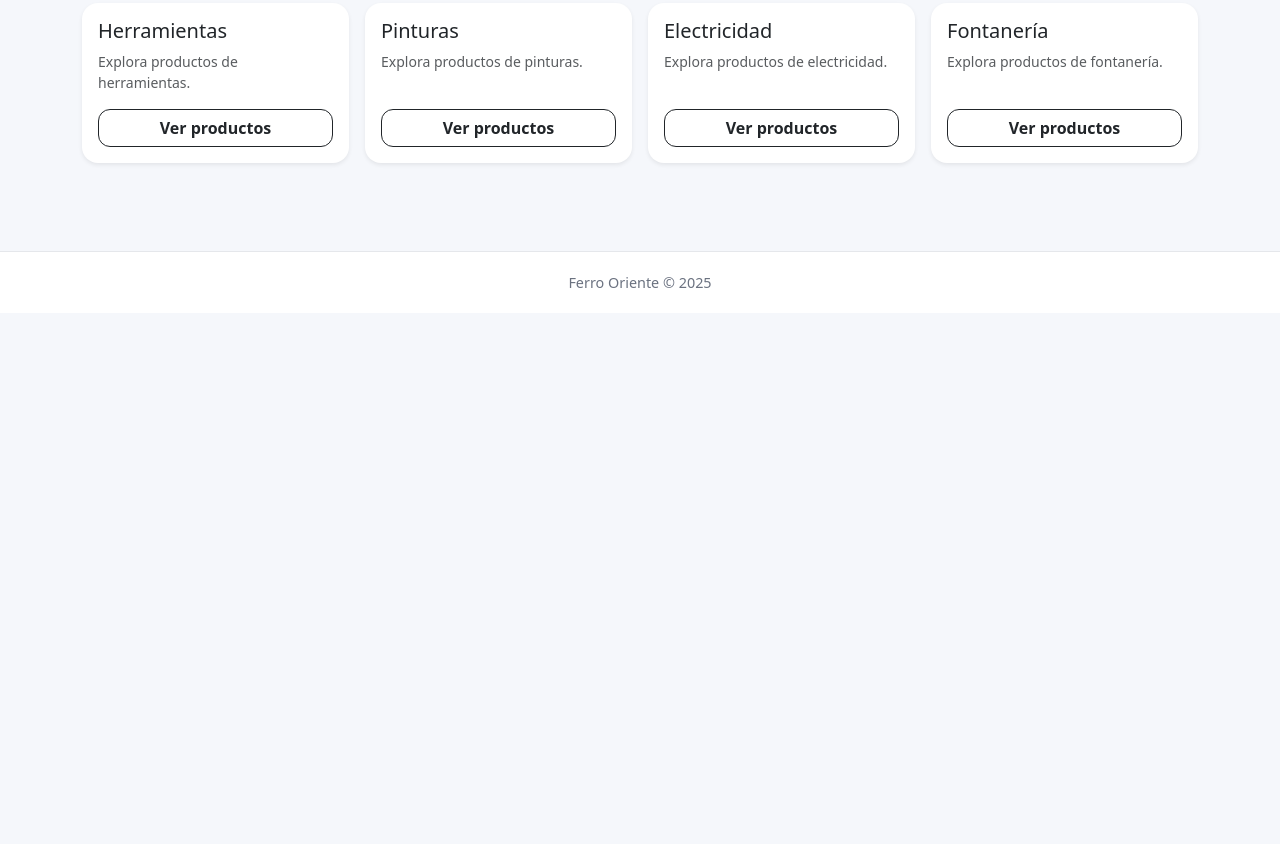
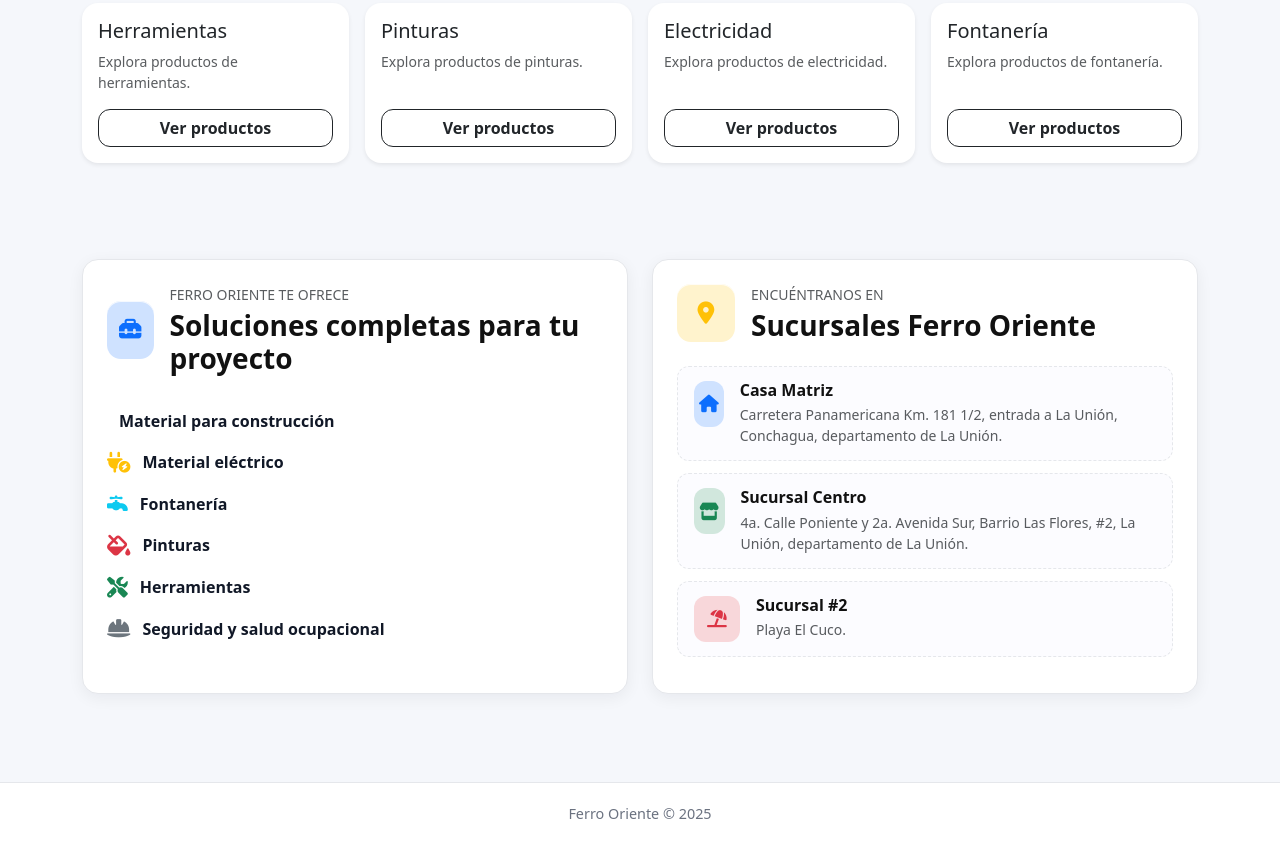
Before and after one commit to JBerrios08/Progra3-Proyecto-Final, a plain HTML site: page index.html in a window 1280 px wide. Shown: the part 392-1236 px from the top of the page. Before the commit the page ends 800 px from the top, so only its background shows below. Drawn offline with nearby package versions, Linux system fonts and the light colour scheme.

Commit message:
Add homepage offer and locations section with icons

```diff
--- a/assets/css/styles.css
+++ b/assets/css/styles.css
@@ -81,6 +81,53 @@ body{
   font-weight:700;
 }
 
+.info-block{
+  background: var(--fo-card);
+  border-radius: 16px;
+  box-shadow: 0 4px 16px rgba(17,24,39,.06);
+  border:1px solid #e5e7eb;
+}
+
+.info-icon{
+  width:58px;
+  height:58px;
+  display:grid;
+  place-items:center;
+  border-radius:14px;
+  font-size:1.4rem;
+  box-shadow: inset 0 1px 0 rgba(255,255,255,.8);
+}
+
+.info-list li{
+  display:flex;
+  align-items:center;
+  gap:.75rem;
+  padding:.55rem 0;
+  font-weight:600;
+  color:#111827;
+}
+
+.info-list i{
+  font-size:1.3rem;
+}
+
+.branch-card{
+  border:1px dashed #e5e7eb;
+  border-radius:12px;
+  padding:14px 16px;
+  margin-bottom:12px;
+  background:#fcfcff;
+}
+
+.branch-icon{
+  width:46px;
+  height:46px;
+  display:grid;
+  place-items:center;
+  border-radius:12px;
+  font-size:1.1rem;
+}
+
 footer{
   color: var(--fo-muted);
   font-size:.9rem;
--- a/index.html
+++ b/index.html
@@ -14,7 +14,9 @@
 <!-- NAVBAR -->
 <nav class="navbar navbar-expand-lg navbar-dark bg-dark">
   <div class="container">
-    <a class="navbar-brand fw-bold" href="index.html">Ferro Oriente</a>
+    <a class="navbar-brand fw-bold" href="index.html">
+      <i class="fa-solid fa-hammer me-2"></i>Ferro Oriente
+    </a>
 
     <button class="navbar-toggler" type="button" data-bs-toggle="collapse" data-bs-target="#menu">
       <span class="navbar-toggler-icon"></span>
@@ -22,10 +24,10 @@
 
     <div class="collapse navbar-collapse" id="menu">
       <ul class="navbar-nav me-auto gap-3">
-        <li class="nav-item"><a class="nav-link active" href="index.html">Inicio</a></li>
-        <li class="nav-item"><a class="nav-link" href="nosotros.html">Nosotros</a></li>
-        <li class="nav-item"><a class="nav-link" href="tienda.html">Tienda</a></li>
-        <li class="nav-item"><a class="nav-link" href="contacto.html">Contacto</a></li>
+        <li class="nav-item"><a class="nav-link active" href="index.html"><i class="fa-solid fa-house me-1"></i>Inicio</a></li>
+        <li class="nav-item"><a class="nav-link" href="nosotros.html"><i class="fa-solid fa-people-group me-1"></i>Nosotros</a></li>
+        <li class="nav-item"><a class="nav-link" href="tienda.html"><i class="fa-solid fa-shop me-1"></i>Tienda</a></li>
+        <li class="nav-item"><a class="nav-link" href="contacto.html"><i class="fa-solid fa-phone me-1"></i>Contacto</a></li>
       </ul>
 
       <div class="d-flex align-items-center gap-3">
@@ -60,6 +62,73 @@
 <section class="container py-5">
   <h3 class="section-title">Categorías destacadas</h3>
   <div class="row g-3" id="catsHome"></div>
+</section>
+
+<!-- INFORMACIÓN PRINCIPAL -->
+<section class="container py-5">
+  <div class="row g-4 align-items-stretch">
+    <div class="col-lg-6">
+      <div class="info-block h-100 p-4">
+        <div class="d-flex align-items-center mb-4">
+          <div class="info-icon bg-primary-subtle text-primary">
+            <i class="fa-solid fa-toolbox"></i>
+          </div>
+          <div class="ms-3">
+            <p class="text-uppercase text-muted small mb-1">Ferro Oriente te ofrece</p>
+            <h3 class="fw-bold mb-0">Soluciones completas para tu proyecto</h3>
+          </div>
+        </div>
+        <ul class="list-unstyled info-list">
+          <li><i class="fa-solid fa-bricks text-primary"></i>Material para construcción</li>
+          <li><i class="fa-solid fa-plug-circle-bolt text-warning"></i>Material eléctrico</li>
+          <li><i class="fa-solid fa-faucet text-info"></i>Fontanería</li>
+          <li><i class="fa-solid fa-fill-drip text-danger"></i>Pinturas</li>
+          <li><i class="fa-solid fa-screwdriver-wrench text-success"></i>Herramientas</li>
+          <li><i class="fa-solid fa-helmet-safety text-secondary"></i>Seguridad y salud ocupacional</li>
+        </ul>
+      </div>
+    </div>
+    <div class="col-lg-6">
+      <div class="info-block h-100 p-4">
+        <div class="d-flex align-items-center mb-4">
+          <div class="info-icon bg-warning-subtle text-warning">
+            <i class="fa-solid fa-location-dot"></i>
+          </div>
+          <div class="ms-3">
+            <p class="text-uppercase text-muted small mb-1">Encuéntranos en</p>
+            <h3 class="fw-bold mb-0">Sucursales Ferro Oriente</h3>
+          </div>
+        </div>
+        <div class="branch-card">
+          <div class="d-flex align-items-start">
+            <div class="branch-icon bg-primary-subtle text-primary"><i class="fa-solid fa-house"></i></div>
+            <div class="ms-3">
+              <h6 class="fw-bold mb-1">Casa Matriz</h6>
+              <p class="text-muted mb-0 small">Carretera Panamericana Km. 181 1/2, entrada a La Unión, Conchagua, departamento de La Unión.</p>
+            </div>
+          </div>
+        </div>
+        <div class="branch-card">
+          <div class="d-flex align-items-start">
+            <div class="branch-icon bg-success-subtle text-success"><i class="fa-solid fa-store"></i></div>
+            <div class="ms-3">
+              <h6 class="fw-bold mb-1">Sucursal Centro</h6>
+              <p class="text-muted mb-0 small">4a. Calle Poniente y 2a. Avenida Sur, Barrio Las Flores, #2, La Unión, departamento de La Unión.</p>
+            </div>
+          </div>
+        </div>
+        <div class="branch-card">
+          <div class="d-flex align-items-start">
+            <div class="branch-icon bg-danger-subtle text-danger"><i class="fa-solid fa-umbrella-beach"></i></div>
+            <div class="ms-3">
+              <h6 class="fw-bold mb-1">Sucursal #2</h6>
+              <p class="text-muted mb-0 small">Playa El Cuco.</p>
+            </div>
+          </div>
+        </div>
+      </div>
+    </div>
+  </div>
 </section>
 
 <!-- FOOTER -->
```
